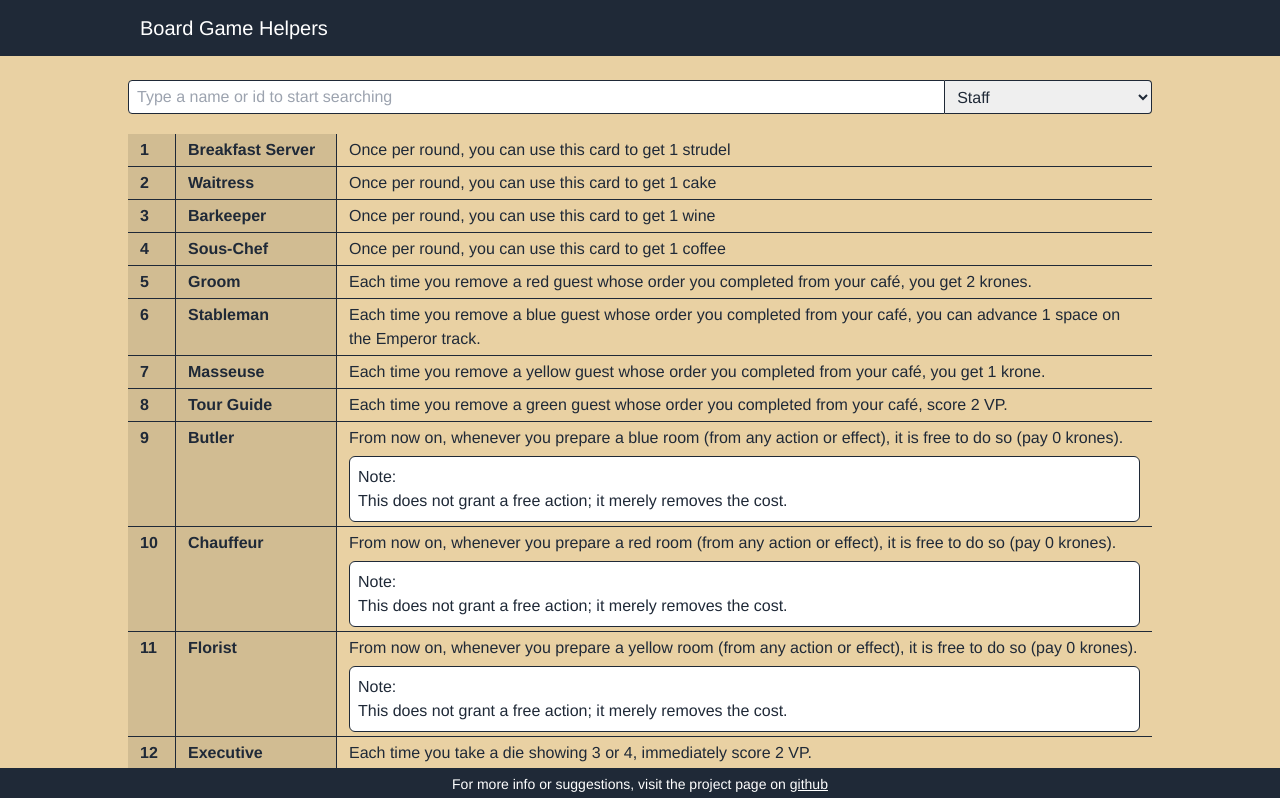
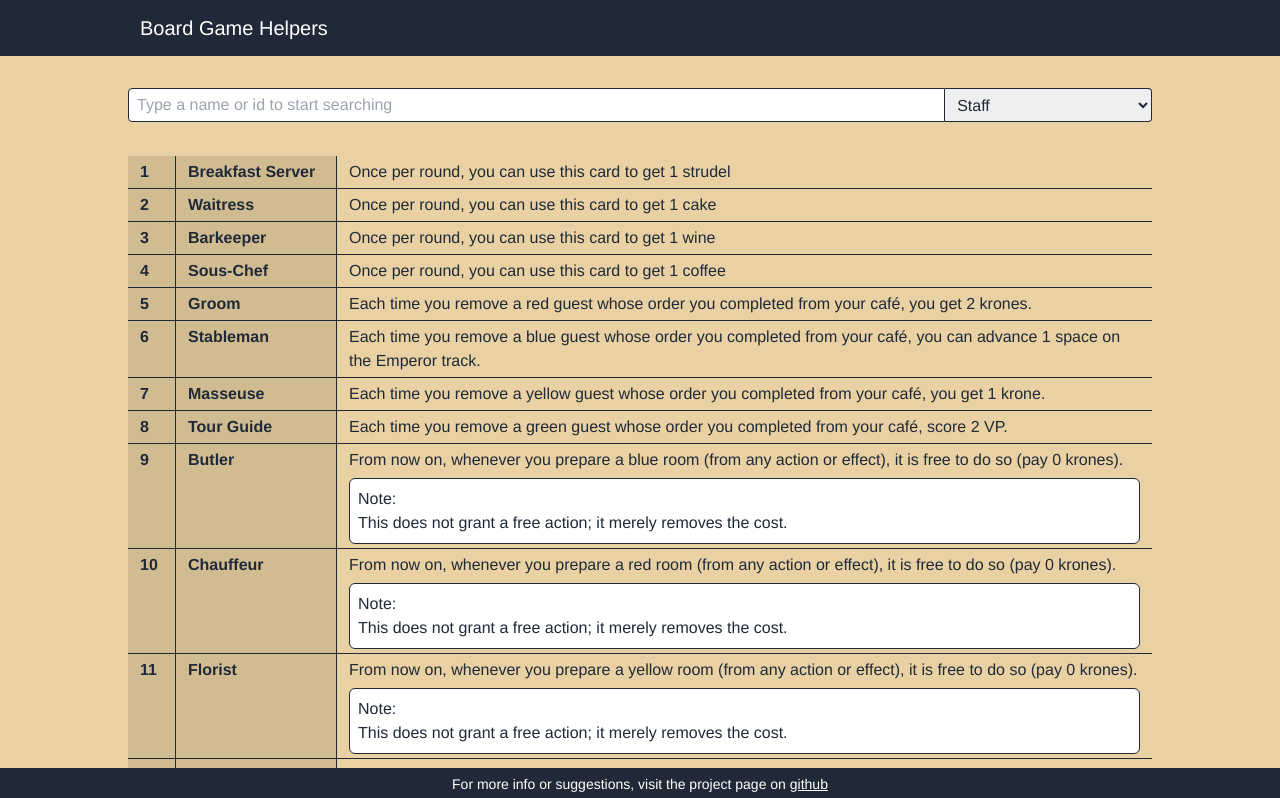
Before and after one commit to MrIee/board-game-helpers, a Vue app: page /grandaustriahotelreferencetool in a window 1280 px wide. Shown: the top 798 px of the page. Built offline with nearby package versions, Linux system fonts and the light colour scheme.

Commit message:
Make search bar fixed to top of page

```diff
--- a/src/assets/css/themes/hotelaustria.css
+++ b/src/assets/css/themes/hotelaustria.css
@@ -1,3 +1,3 @@
 .theme-grand-austria-hotel {
-  @apply tw-min-h-full tw-bg-[rgb(233,209,163)];
+  @apply tw-min-h-full tw-bg-gah-tan;
 }
--- a/src/containers/GrandAustriaHotelReferenceTool.vue
+++ b/src/containers/GrandAustriaHotelReferenceTool.vue
@@ -1,7 +1,7 @@
 <template>
   <div class="theme-grand-austria-hotel">
-    <div class="wrapper container">
-      <div class="tw-w-full tw-flex tw-flex-col md:tw-flex-row tw-mb-5">
+    <div class="wrapper container tw-pt-12 sm:tw-pt-14">
+      <div class="wrapper tw-flex tw-flex-col md:tw-flex-row tw-fixed tw-bg-gah-tan tw-py-6 sm:tw-py-8">
         <input
           class="tw-w-full tw-rounded tw-rounded-r-none tw-py-1 tw-px-2 tw-border tw-border-solid tw-border-gray-800"
           type="text"
@@ -23,7 +23,7 @@
       </div>
       <div
         :class="{
-          'tw-flex tw-flex-wrap': true,
+          'tw-flex tw-flex-wrap tw-mt-[114px] sm:tw-mt-[100px]': true,
           'tw-pt-px tw-pl-px': isColumnView,
         }"
       >
@@ -32,7 +32,7 @@
             'tw-w-full': true,
             'tw-border-b tw-border-solid tw-border-gray-800 last:tw-border-b-0': columns === 1,
             'sm:tw-w-1/2': columns === 2,
-            'sm:tw-w-1/4': columns === 4,
+            'sm:tw-w-1/2 md:tw-w-1/4': columns === 4,
           }"
           v-for="item in filteredList"
           :key="item.uid"
--- a/tailwind.config.js
+++ b/tailwind.config.js
@@ -6,7 +6,11 @@ export default {
     "./src/**/*.{js,ts,jsx,tsx,vue}",
   ],
   theme: {
-    extend: {},
+    extend: {
+      colors: {
+        'gah-tan': 'rgb(233,209,163)',
+      }
+    },
   },
   plugins: [],
 }
```
